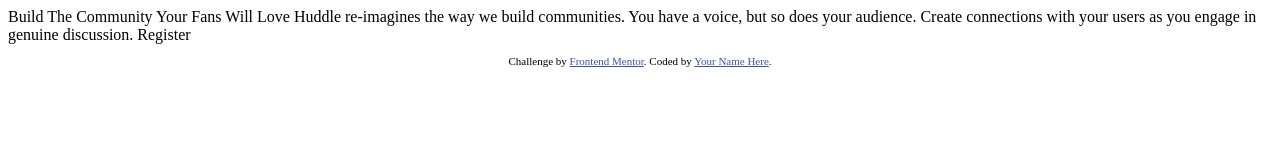
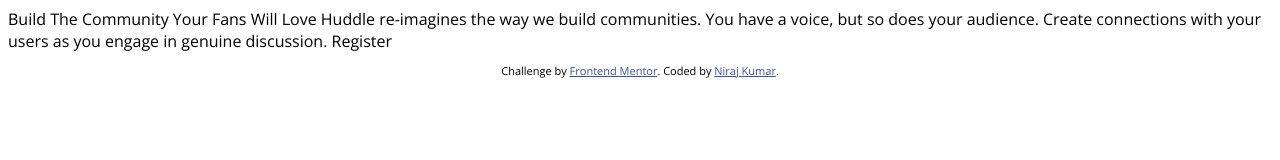
Before and after one commit to niraj-kumar-r/huddle-landing-page-frontendmentor, a plain HTML site: page index.html in a window 1280 px wide. Drawn offline with nearby package versions, Linux system fonts and the light colour scheme.

Commit message:
added font to css

```diff
--- a/app/style.css
+++ b/app/style.css
@@ -8,3 +8,8 @@
     --Violet: hsl(257, 40%, 49%);
     --Soft-Magenta: hsl(300, 69%, 71%);
 }
+body{
+    font-family: 'Open Sans', sans-serif;
+    font-weight: 400;
+    /* font-family: 'Poppins', sans-serif; */
+}
--- a/index.html
+++ b/index.html
@@ -34,7 +34,7 @@
   <footer>
     <p class="attribution">
       Challenge by <a href="https://www.frontendmentor.io?ref=challenge" target="_blank">Frontend Mentor</a>.
-      Coded by <a href="#">Your Name Here</a>.
+      Coded by <a href="#">Niraj Kumar</a>.
     </p>
   </footer>
 </body>
```
